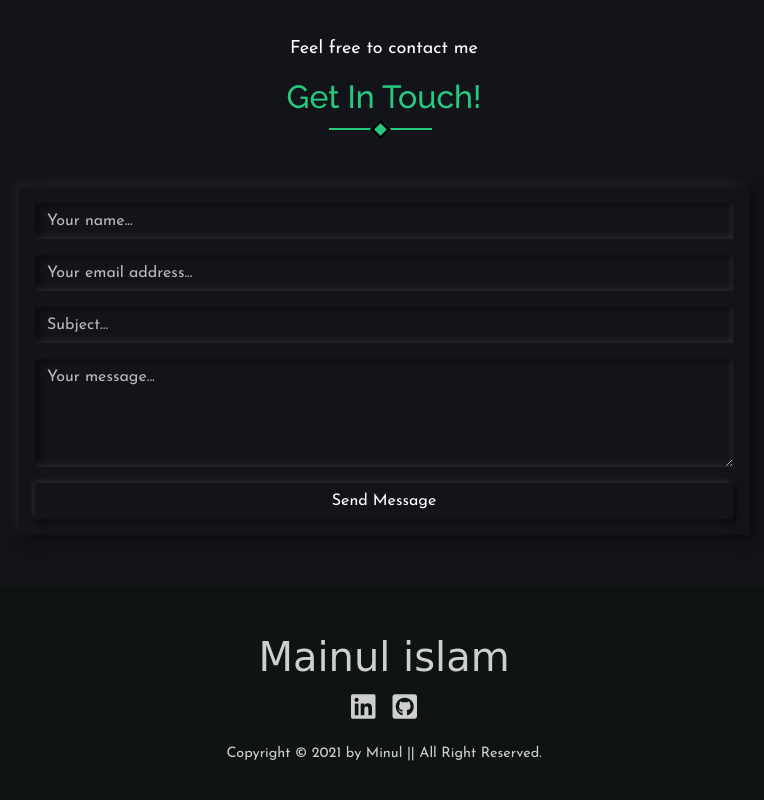
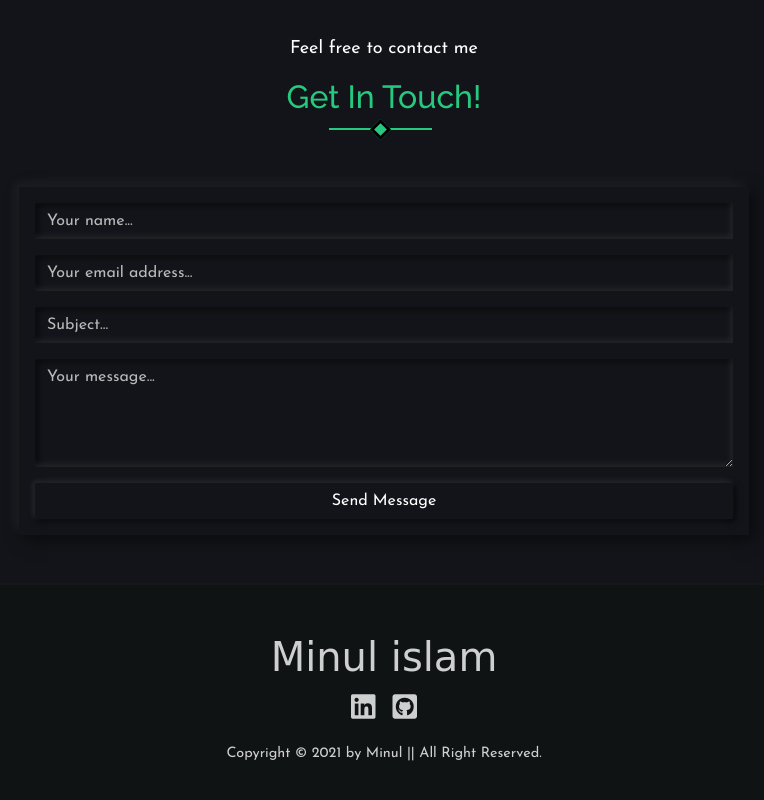
Before and after one commit to Mainul163/Portfolio-master, a plain HTML site: page index.html in a window 1280 px wide. Shown: the part 3792-4592 px from the top of the page, without its empty margins (256-1020 px from the left). Drawn offline with nearby package versions, Linux system fonts and the light colour scheme; a web font is replaced by a local one.

Commit message:
final add

```diff
--- a/index.html
+++ b/index.html
@@ -371,7 +371,7 @@
     <footer class="footer navbar-bg">
         <div class="footer-content container py-5 text-center">
             <a href="#home">
-               <h3 class="nav-brand-style" style="color:white ;">Mainul islam</h3>
+               <h3 class="nav-brand-style" style="color:white ;">Minul islam</h3>
             </a>
             <div class="social-media">
                 <a href="https://www.linkedin.com/in/mainul-islam-a755aa184/" target="_blank"><i
```
